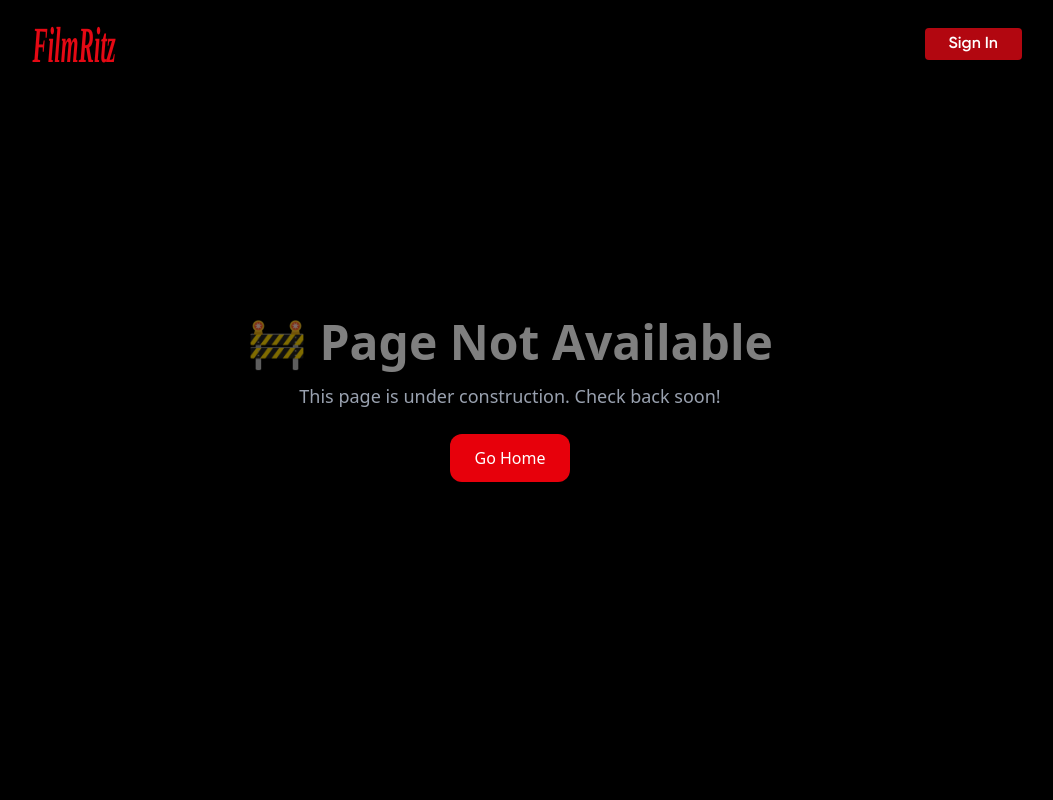
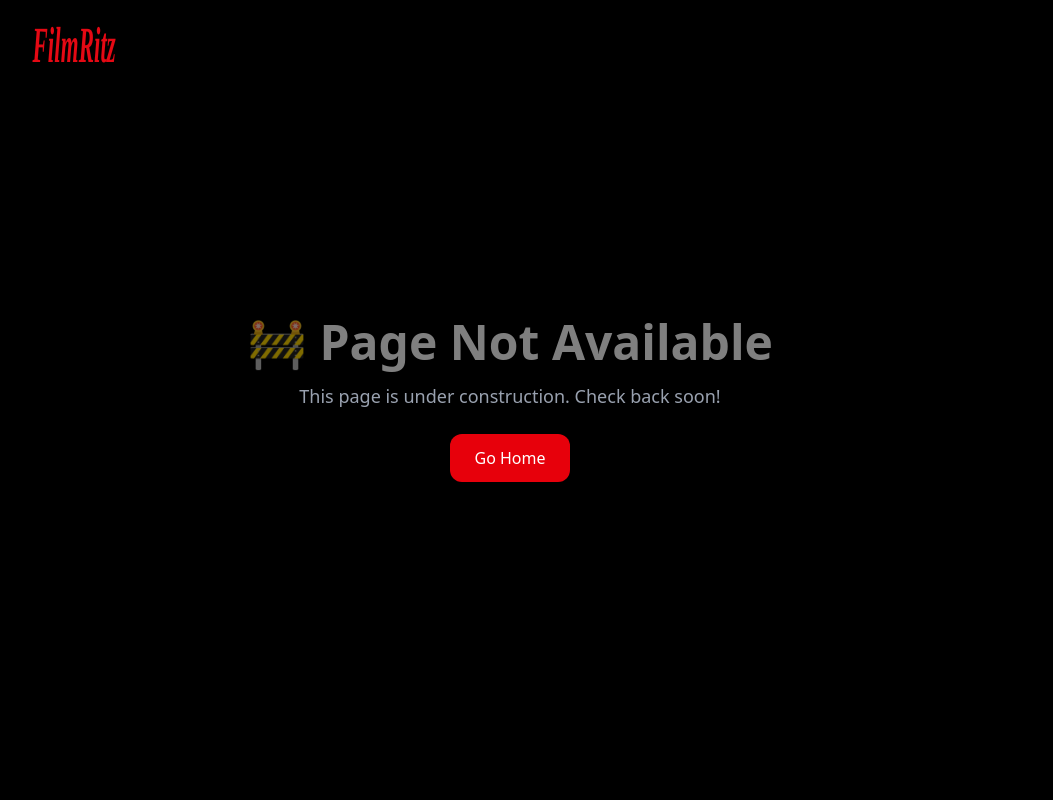
Before and after one commit to Emann-Code-01/FilmRitz, a Vue app: page / in a window 1280 px wide. Shown: the top 800 px of the page, without its empty margins (130-1183 px from the left). Built offline with nearby package versions, Linux system fonts and the light colour scheme.

Commit message:
fixed the login status button on pages

```diff
--- a/src/components/Navbar.vue
+++ b/src/components/Navbar.vue
@@ -12,8 +12,8 @@
       <router-link to="/" class="hover:text-red-500">Home</router-link>
       <router-link to="/profile" class="hover:text-red-500">My Watchlist</router-link>
     </div>
-    <div class="flex space-x-4">
-      <template v-if="!auth.isLoggedIn">
+    <div class="flex space-x-4" v-if="router.currentRoute.value.path === '/ng/' || auth.isLoggedIn">
+      <template v-if="!auth.isLoggedIn && router.currentRoute.value.path === '/ng/'">
         <button
           class="px-6 py-1 rounded bg-[#b20710] hover:bg-[#e32125] text-white font-[Gilroy-SemiBold] transition-all animate-fade-up duration-500">
           <router-link to="/signin">
```
Also changed, not shown: 1 other file (tests, documents, lock files or other folders).
